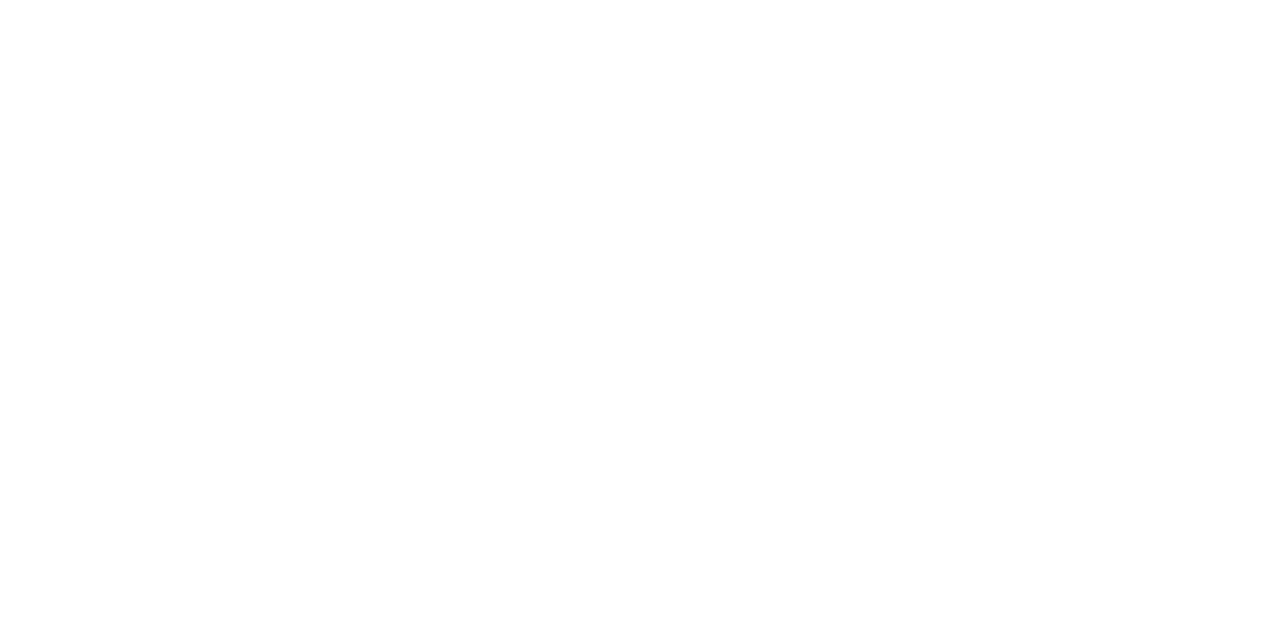
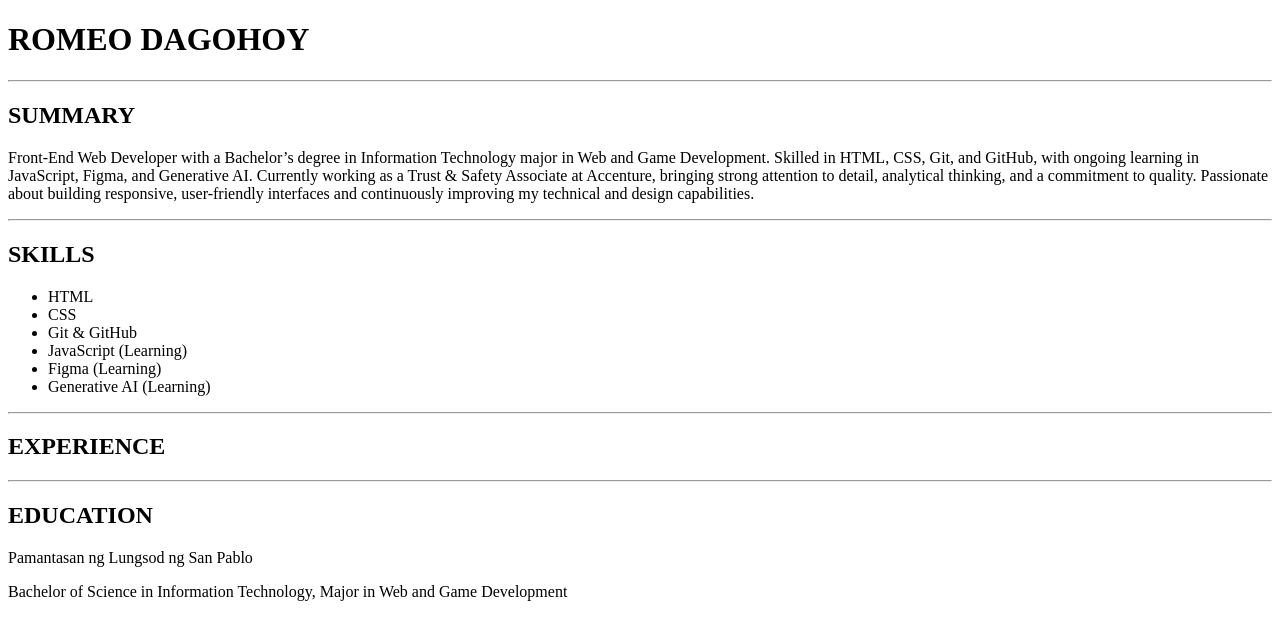
Before and after one commit to meodagohoy/resume, a plain HTML site: page index.html in a window 1280 px wide. Drawn offline with Linux system fonts and the light colour scheme.

Commit message:
added summary, skills, and education info

```diff
--- a/index.html
+++ b/index.html
@@ -6,6 +6,25 @@
     <title>Resume</title>
 </head>
 <body>
-
+    <h1>ROMEO DAGOHOY</h1>
+    <hr>
+    <h2>SUMMARY</h2>
+    <p>Front-End Web Developer with a Bachelor’s degree in Information Technology major in Web and Game Development. Skilled in HTML, CSS, Git, and GitHub, with ongoing learning in JavaScript, Figma, and Generative AI. Currently working as a Trust & Safety Associate at Accenture, bringing strong attention to detail, analytical thinking, and a commitment to quality. Passionate about building responsive, user-friendly interfaces and continuously improving my technical and design capabilities.</p>
+    <hr>
+    <h2>SKILLS</h2>
+    <ul>
+        <li>HTML</li>
+        <li>CSS</li>
+        <li>Git & GitHub</li>
+        <li>JavaScript (Learning)</li>
+        <li>Figma (Learning)</li>
+        <li>Generative AI (Learning)</li>
+    </ul>
+    <hr>
+    <h2>EXPERIENCE</h2>
+    <hr>
+    <h2>EDUCATION</h2>
+    <p>Pamantasan ng Lungsod ng San Pablo</p>
+    <p>Bachelor of Science in Information Technology, Major in Web and Game Development<br>
 </body>
 </html>
```
